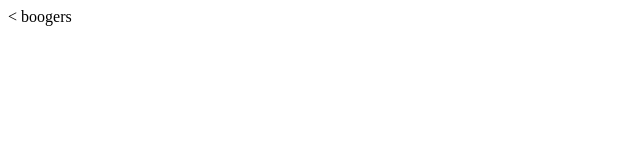
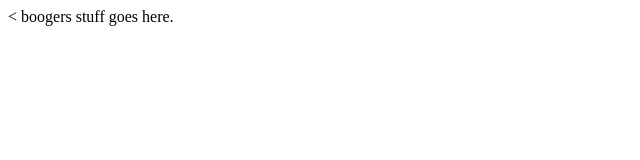
Before and after one commit to MichaelAPace/steve, a plain HTML site: page index.html in a window 1280 px wide. Shown: the whole page, without its empty margins (0-640 px from the left). Drawn offline with Linux system fonts and the light colour scheme.

Commit message:
added more stuff

```diff
--- a/index.html
+++ b/index.html
@@ -6,5 +6,9 @@
 </head>
 <body>
   boogers
+
+  stuff goes here.
+
+
 </body>
 </html>
```
